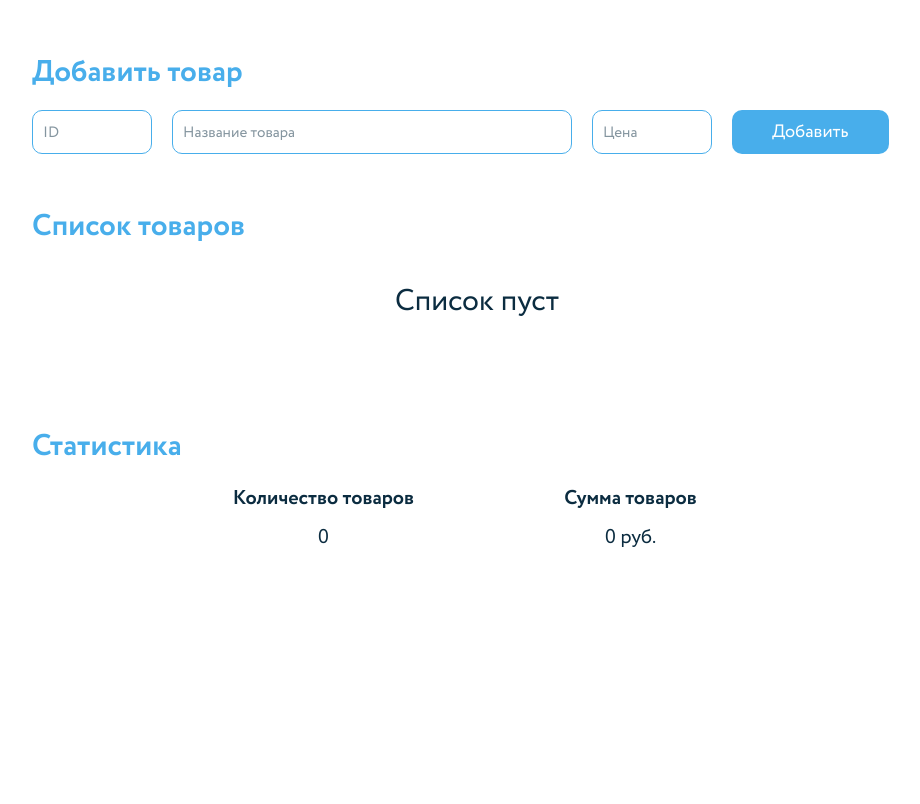
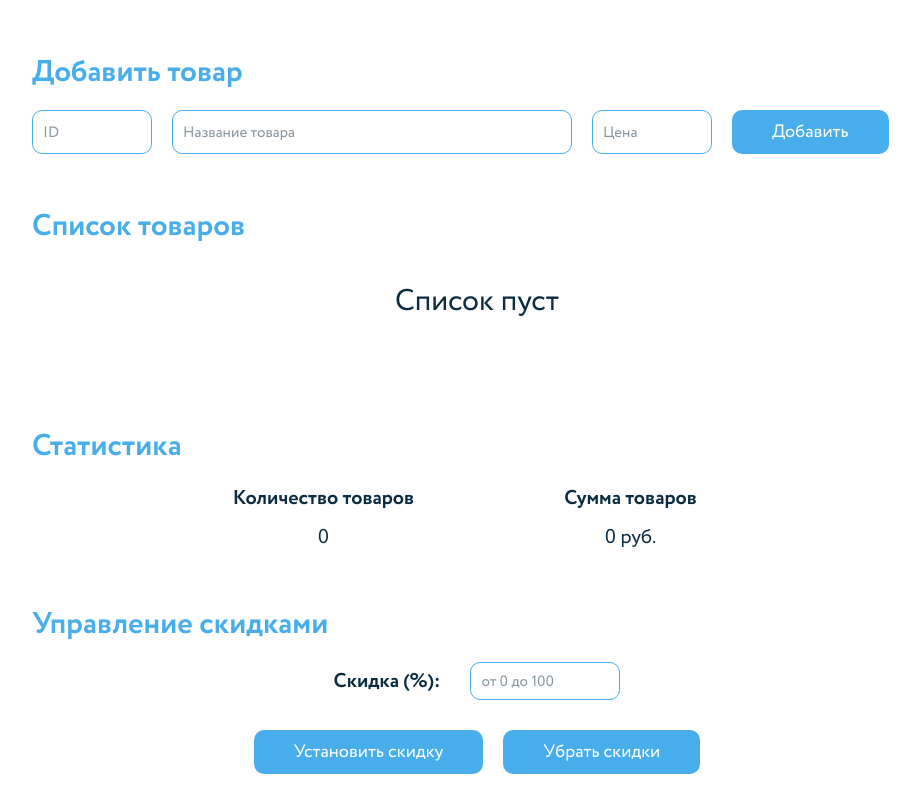
Before and after one commit to mirael26/cart-blank, a React app: page / in a window 1280 px wide. Shown: the whole page, without its empty margins (148-1068 px from the left). Built offline with nearby package versions, Linux system fonts and the light colour scheme.

Commit message:
Add discount component

```diff
--- a/src/components/app/app.tsx
+++ b/src/components/app/app.tsx
@@ -25,7 +25,7 @@ const App = (): JSX.Element => {
       <NewProduct addNewProduct={addNewProduct} />
       <ProductList products={products} setProducts={setProducts}/>
       <Statictics products={products} />
-      <Discount />
+      <Discount setDiscount={setDiscount} />
     </React.Fragment>
   );
 };
--- a/src/components/discount/discount.scss
+++ b/src/components/discount/discount.scss
@@ -0,0 +1,44 @@
+.discount {
+  max-width: 1250px;
+  padding: 50px 180px 30px;
+}
+
+.discount__title {
+  @include h2;
+  margin-bottom: 15px;
+}
+
+.discount__block {
+  display: flex;
+  justify-content: center;
+  align-items: center;
+  gap: 30px;
+  flex-wrap: wrap;
+}
+
+.discount__text {
+  @include h3;
+}
+
+.discount__input {
+  @include text;
+  width: 150px;
+  padding: 5px 10px;
+  border: 1px solid $blue;
+  border-radius: 10px;
+
+  &::placeholder {
+    @include placeholder;
+  }
+}
+
+.discount__buttons {
+  display: flex;
+  justify-content: center;
+  gap: 20px;
+  width: 100%;
+}
+
+.discount__button {
+  @include button;
+}
--- a/src/components/discount/discount.tsx
+++ b/src/components/discount/discount.tsx
@@ -1,8 +1,50 @@
 import * as React from "react";
+import { useState } from "react";
 
-const Discount = (): JSX.Element => {
+interface DiscountProps {
+  setDiscount: (discount: number) => void,
+}
+
+let discount: number = null;
+
+const Discount = ({ setDiscount }: DiscountProps): JSX.Element => {
+
+  const [newDiscount, setNewDiscount] = useState(null);
+
+  const onDiscountInputChange = (evt: React.ChangeEvent<HTMLInputElement>) => {
+    if (evt.target.value === '') {
+      setNewDiscount(null);
+      return;
+    }
+
+    if (+evt.target.value > 100) {
+      setNewDiscount(100);
+      return;
+    }
+    setNewDiscount(+evt.target.value);
+  }
+
+  const onDiscountButtonClick = (newDiscount: number) => {
+    if (newDiscount === null) {
+      return;
+    }
+    setDiscount(newDiscount);
+    setNewDiscount(null);
+  };
+
   return (
-    <div className="discount"></div>
+    <div className="discount">
+      <h2 className="discount__title">Управление скидками</h2>
+      <div className="discount__block">
+        <h3 className="discount__text">Скидка (%):</h3>
+        <input className="discount__input" type="number" min="0" max="100" placeholder="от 0 до 100" value={newDiscount ?? ''} onChange={onDiscountInputChange}/>
+
+        <div className="discount__buttons">
+          <button className="discount__button" onClick={() => onDiscountButtonClick(newDiscount)}>Установить скидку</button>
+          <button className="discount__button" onClick={() => onDiscountButtonClick(0)}>Убрать скидки</button>
+        </div>
+      </div>
+    </div>
   );
 };
 
```
